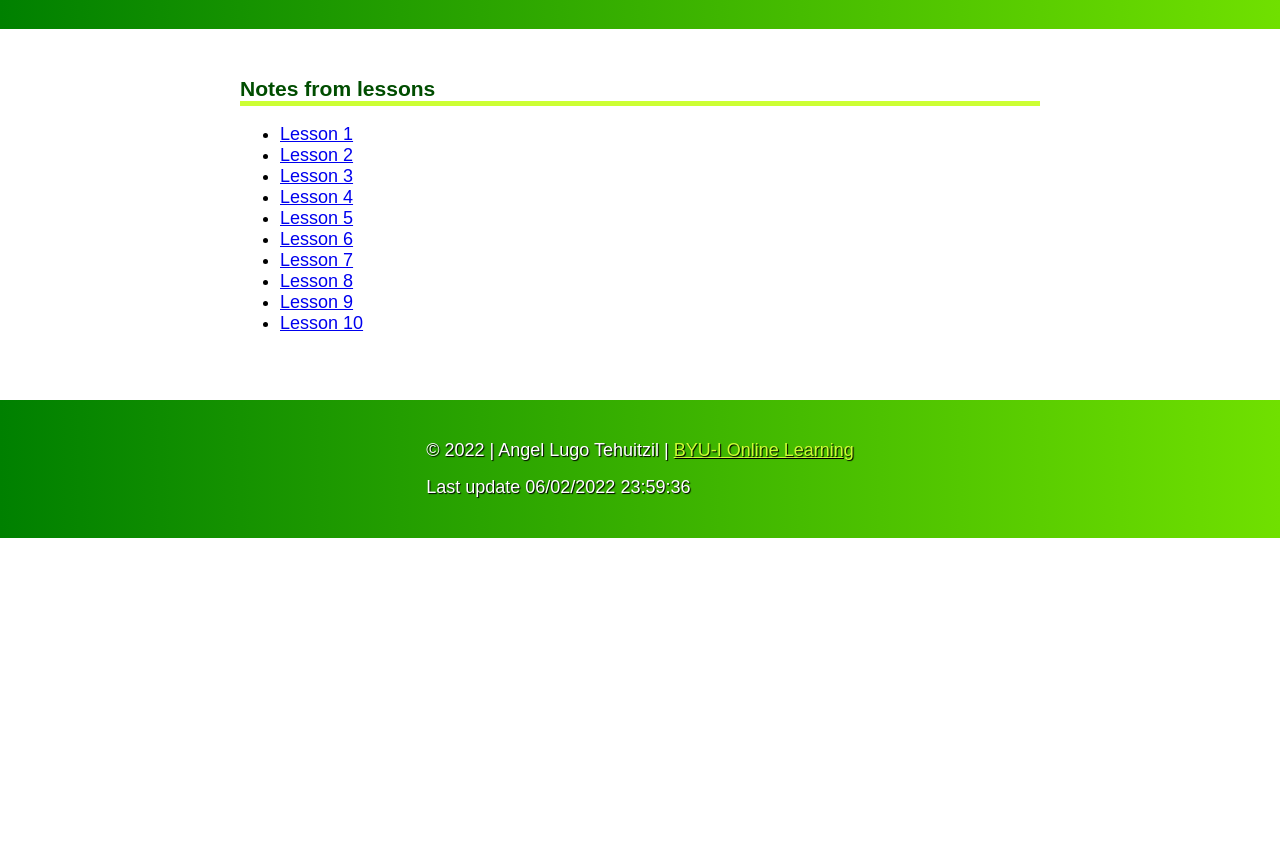
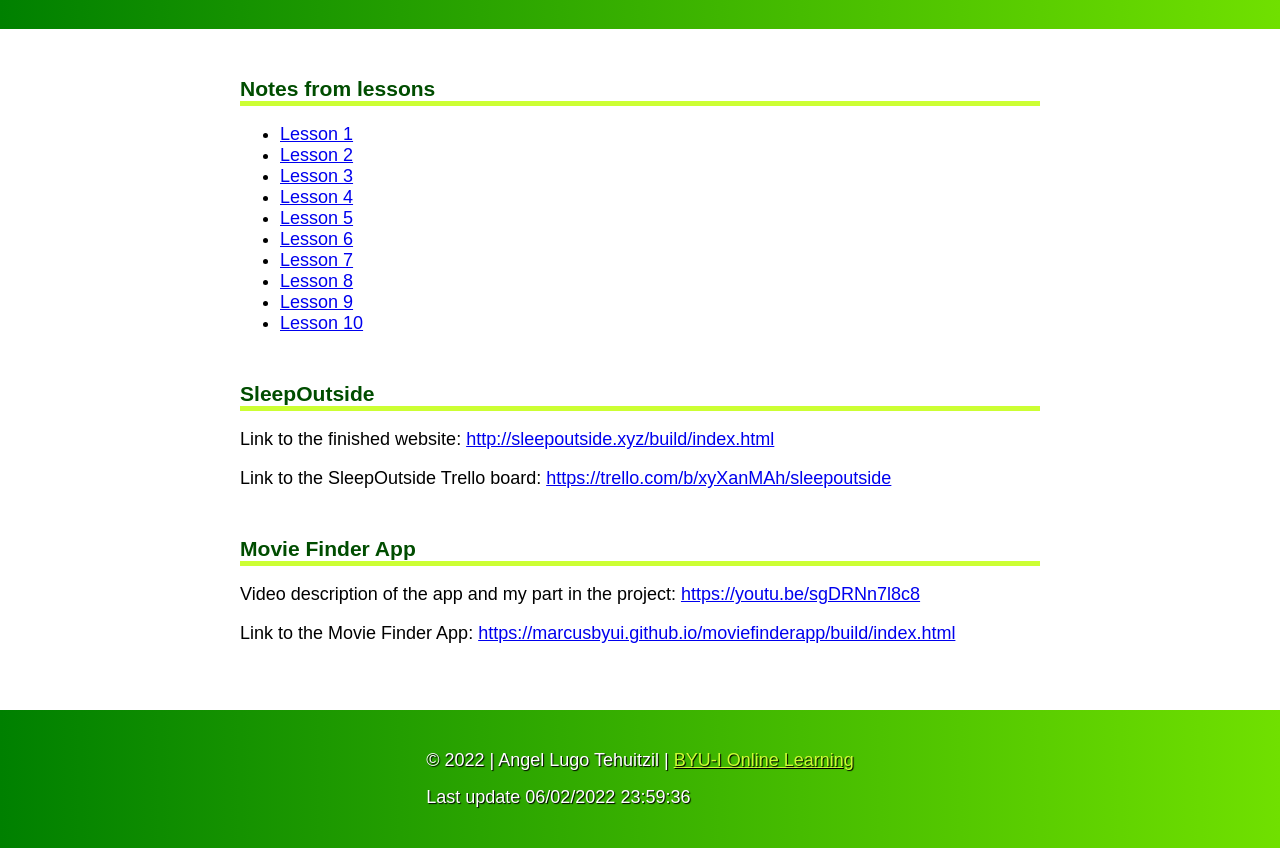
Before and after one commit to Angel-L-T/wdd330-angel-portfolio, a plain HTML site: page index.html in a window 1280 px wide. Shown: the part 180-1028 px from the top of the page. Before the commit the page ends 800 px from the top, so only its background shows below. Drawn offline with Linux system fonts and the light colour scheme.

Commit message:
Added links to projects

```diff
--- a/index.html
+++ b/index.html
@@ -38,6 +38,14 @@
             <li><a href="./lessons/L09.html">Lesson 9</a></li>
             <li><a href="./lessons/L10.html">Lesson 10</a></li>
         </ul>
+
+        <h3>SleepOutside</h3>
+        <p>Link to the finished website: <a target="_blank" href="http://sleepoutside.xyz/build/index.html">http://sleepoutside.xyz/build/index.html</a></p>
+        <p>Link to the SleepOutside Trello board: <a target="_blank" href="https://trello.com/b/xyXanMAh/sleepoutside">https://trello.com/b/xyXanMAh/sleepoutside</a></p>
+
+        <h3>Movie Finder App</h3>
+        <p>Video description of the app and my part in the project: <a target="_blank" href="https://youtu.be/sgDRNn7l8c8">https://youtu.be/sgDRNn7l8c8</a></p>
+        <p>Link to the Movie Finder App: <a target="_blank" href="https://marcusbyui.github.io/moviefinderapp/build/index.html">https://marcusbyui.github.io/moviefinderapp/build/index.html</a></p>
     </main>
 
     <footer>
```
